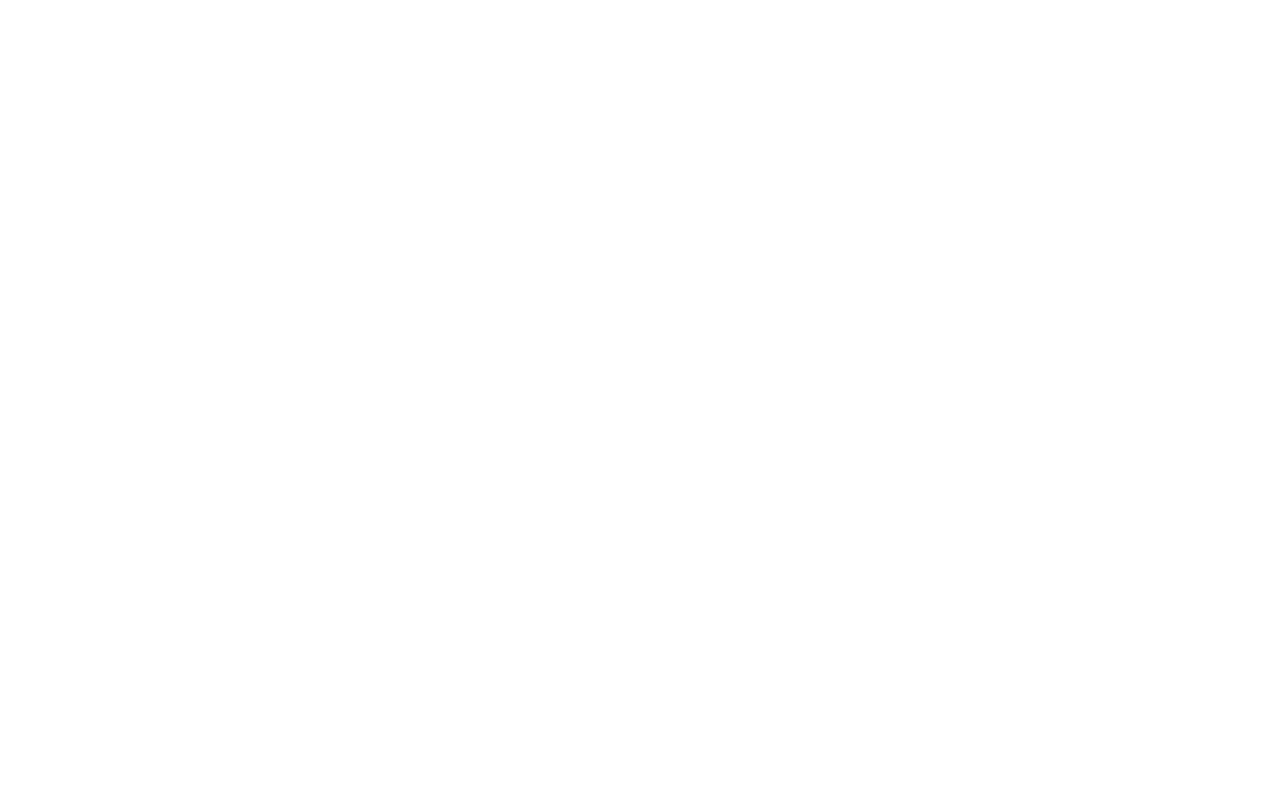
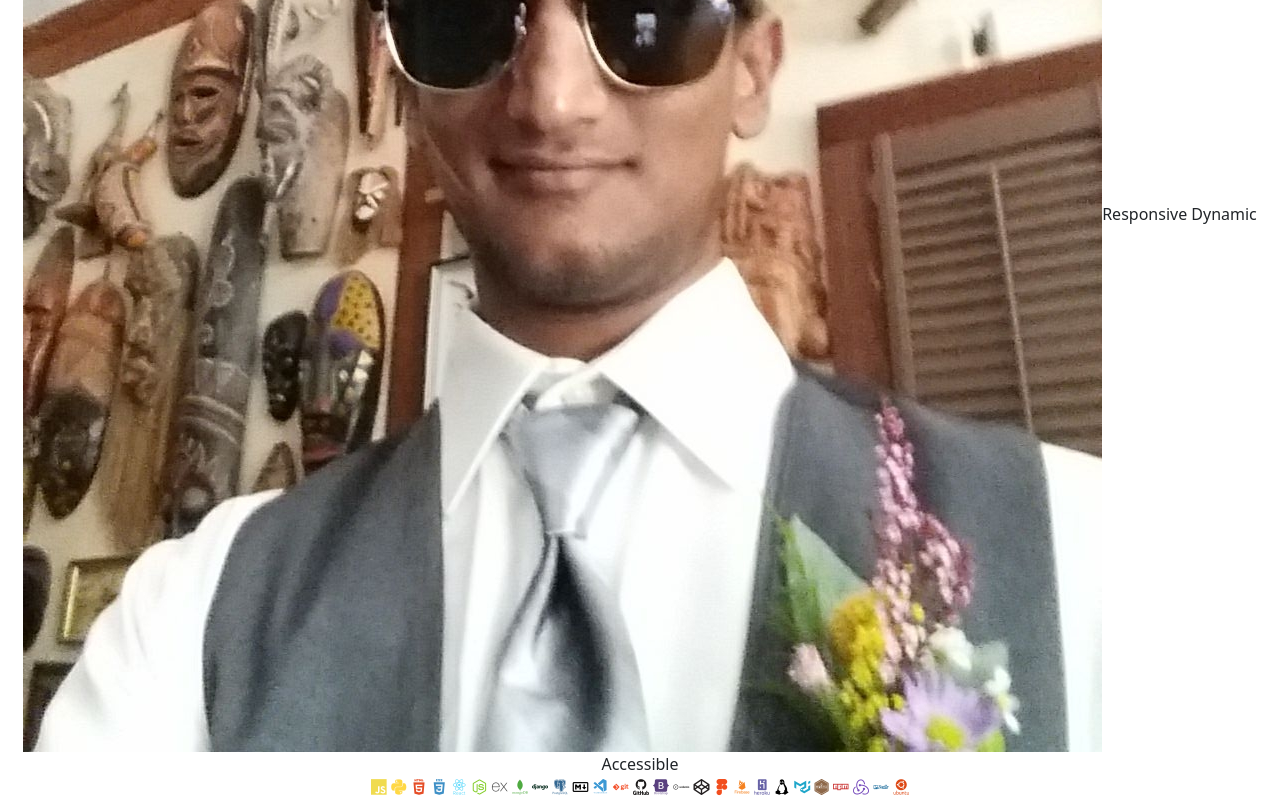
Before and after one commit to AshveerB/dossier, a React (Create React App) app: page /about in a window 1280 px wide. Shown: the part 344-1144 px from the top of the page. Before the commit the page ends 800 px from the top, so only its background shows below. Built offline with nearby package versions, Linux system fonts and the light colour scheme.

Commit message:
add data for about page

```diff
--- a/package.json
+++ b/package.json
@@ -6,7 +6,9 @@
     "@testing-library/jest-dom": "^5.16.1",
     "@testing-library/react": "^12.1.2",
     "@testing-library/user-event": "^13.5.0",
+    "bootstrap": "^5.1.3",
     "react": "^17.0.2",
+    "react-bootstrap": "^2.1.2",
     "react-dom": "^17.0.2",
     "react-router-dom": "^6.2.1",
     "react-scripts": "5.0.0",
--- a/public/index.html
+++ b/public/index.html
@@ -3,6 +3,7 @@
   <head>
     <meta charset="utf-8" />
     <link rel="icon" href="%PUBLIC_URL%/favicon.ico" />
+    <link rel="stylesheet" href="https://cdn.jsdelivr.net/gh/devicons/devicon@v2.14.0/devicon.min.css">
     <meta name="viewport" content="width=device-width, initial-scale=1" />
     <meta name="theme-color" content="#000000" />
     <meta
--- a/src/components/data.js
+++ b/src/components/data.js
@@ -1,3 +1,5 @@
-export const name = "Ashveer Bhayroo"
+export const name = 'Ashveer Bhayroo';
 
-export const title = "Software Engineer"
+export const title = 'Software Engineer';
+
+export const promises = ['Responsive', 'Dynamic', 'Accessible'];
--- a/src/index.js
+++ b/src/index.js
@@ -3,6 +3,7 @@
 import './index.css';
 import App from './App';
 import { BrowserRouter as Router } from 'react-router-dom';
+import 'bootstrap/dist/css/bootstrap.min.css';
 
 ReactDOM.render(
   <Router>
--- a/src/views/about/About.jsx
+++ b/src/views/about/About.jsx
@@ -1,9 +1,40 @@
 import React from 'react';
+import Portrait from '../../assets/portrait.jpg'
+import { promises } from '../../components/data'
 
 function About(props) {
     return (
         <div>
-            About
+            <img src={Portrait} alt='protrait'/>
+            {promises.map(promise => promise + '  ')}
+            <br/>
+            <i class="devicon-javascript-plain colored"></i>{" "}
+            <i class="devicon-python-plain colored"></i>{" "}
+            <i class="devicon-html5-plain-wordmark colored"></i>{" "}
+            <i class="devicon-css3-plain-wordmark colored"></i>{" "}
+            <i class="devicon-react-original-wordmark colored"></i>{" "}
+            <i class="devicon-nodejs-plain colored"></i>{" "}
+            <i class="devicon-express-original colored"></i>{" "}
+            <i class="devicon-mongodb-plain-wordmark colored"></i>{" "}
+            <i class="devicon-django-plain-wordmark colored"></i>{" "}
+            <i class="devicon-postgresql-plain-wordmark colored"></i>{" "}
+            <i class="devicon-markdown-original colored"></i>{" "}
+            <i class="devicon-vscode-plain-wordmark colored"></i>{" "}
+            <i class="devicon-git-plain-wordmark colored"></i>{" "}
+            <i class="devicon-github-original-wordmark colored"></i>{" "}
+            <i class="devicon-bootstrap-plain-wordmark colored"></i>{" "}
+            <i class="devicon-socketio-original-wordmark colored"></i>{" "}
+            <i class="devicon-codepen-plain colored"></i>{" "}
+            <i class="devicon-figma-plain colored"></i>{" "}
+            <i class="devicon-firebase-plain-wordmark colored"></i>{" "}
+            <i class="devicon-heroku-plain-wordmark colored"></i>{" "}
+            <i class="devicon-linux-plain colored"></i>{" "}
+            <i class="devicon-materialui-plain colored"></i>{" "}
+            <i class="devicon-mocha-plain colored"></i>{" "}
+            <i class="devicon-npm-original-wordmark colored"></i>{" "}
+            <i class="devicon-redux-original colored"></i>{" "}
+            <i class="devicon-trello-plain-wordmark colored"></i>{" "}
+            <i class="devicon-ubuntu-plain-wordmark colored"></i>
         </div>
     );
 }
```
Also changed, not shown: src/assets/portrait.jpg (added), 1 other file (tests, documents, lock files or other folders).
